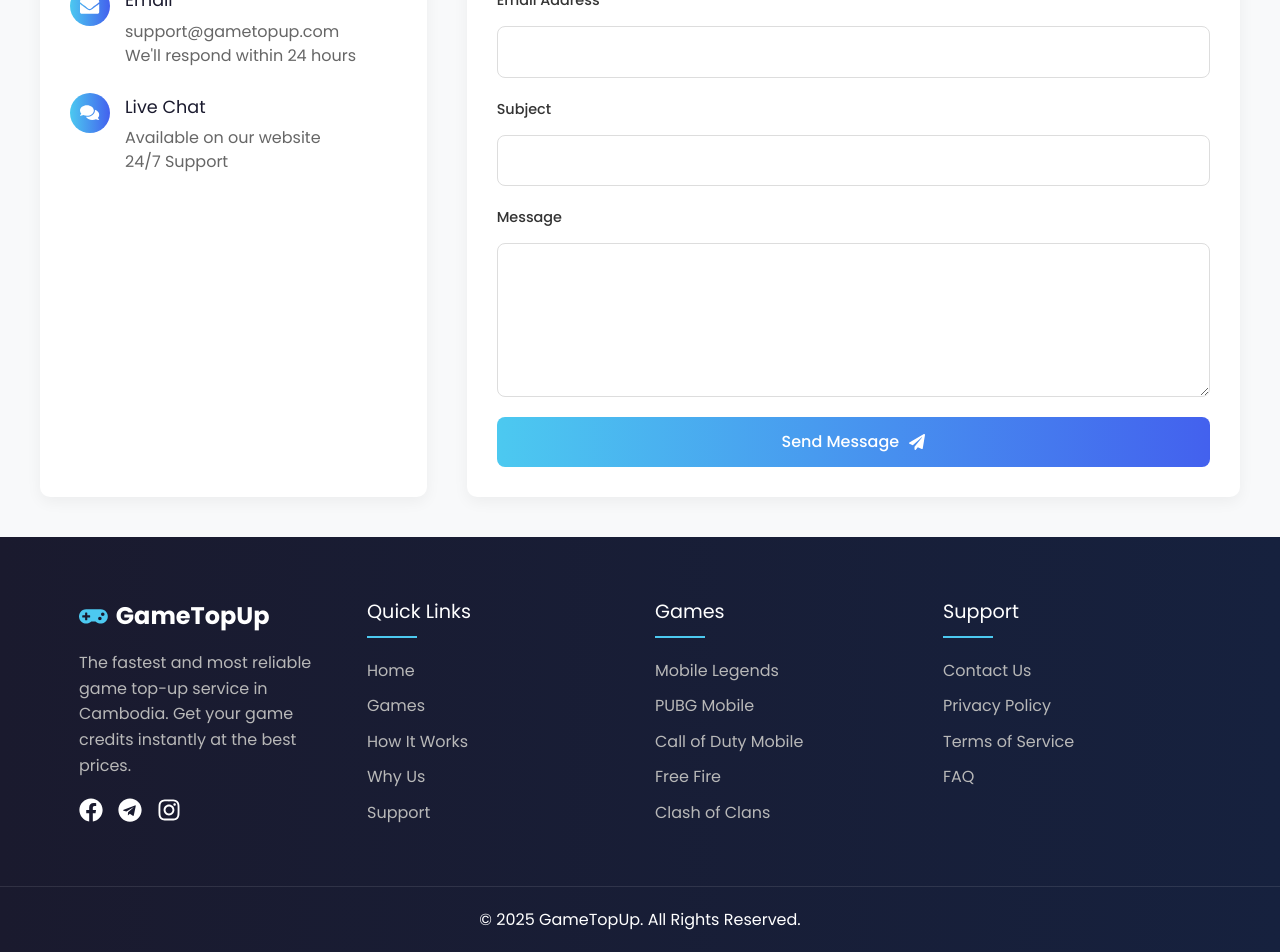
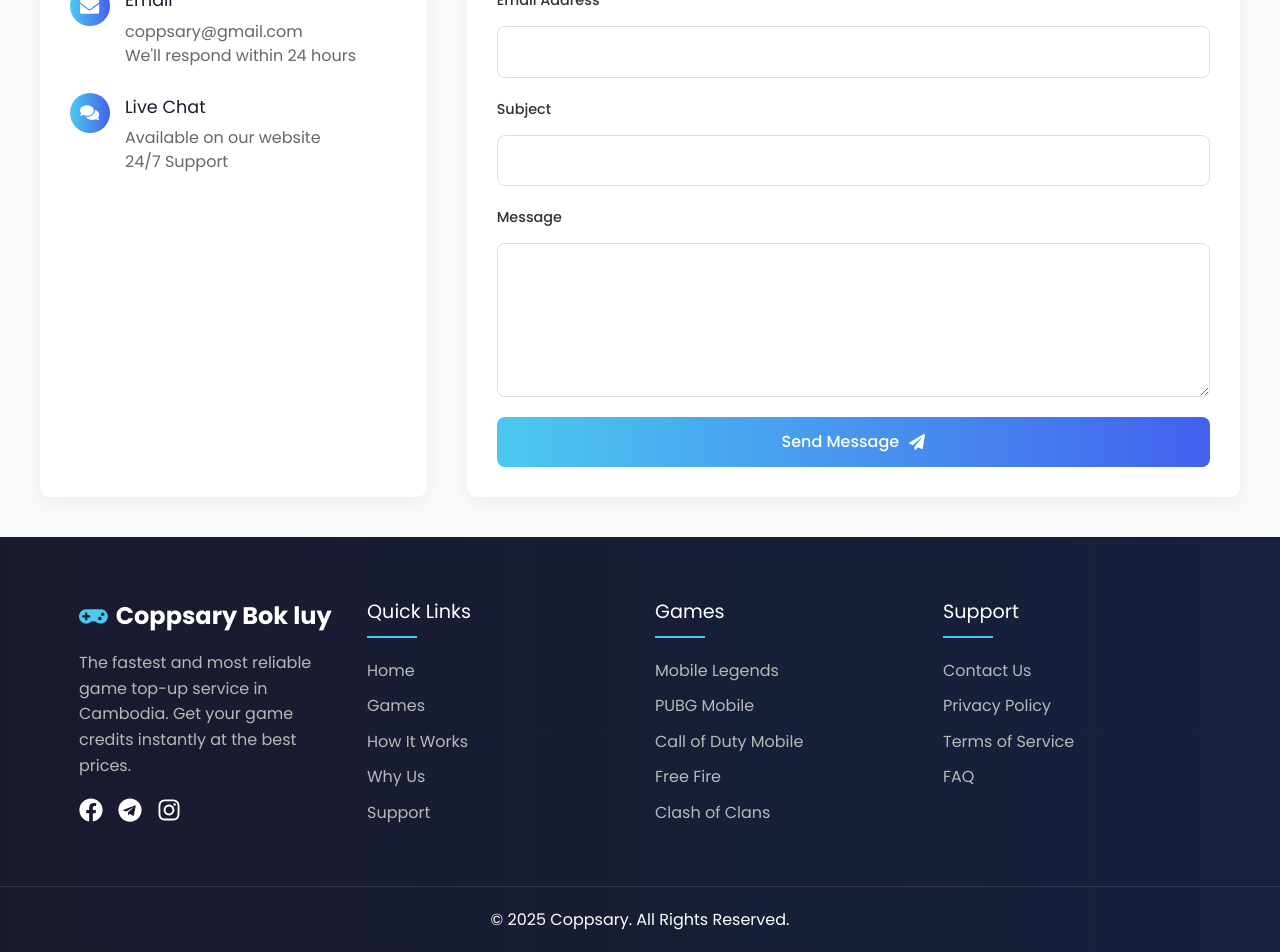
Before and after one commit to Nhaaa4/TopUp, a React (Vite) app: page /support in a window 1280 px wide. Shown: the part 540-1492 px from the top of the page. Built offline with nearby package versions, Linux system fonts and the light colour scheme.

Commit message:
Change title

```diff
--- a/src/components/Footer.jsx
+++ b/src/components/Footer.jsx
@@ -9,7 +9,7 @@ const Footer = () => {
         <div className="footer-section">
           <div className="footer-logo">
             <FaGamepad className="footer-logo-icon" />
-            <span>GameTopUp</span>
+            <span>Coppsary Bok luy</span>
           </div>
           <p className="footer-description">
             The fastest and most reliable game top-up service in Cambodia. Get your game credits instantly at the best
@@ -89,7 +89,7 @@ const Footer = () => {
         </div>
       </div>
       <div className="footer-bottom">
-        <p>&copy; {new Date().getFullYear()} GameTopUp. All Rights Reserved.</p>
+        <p>&copy; {new Date().getFullYear()} Coppsary. All Rights Reserved.</p>
       </div>
     </footer>
   )
--- a/src/pages/SupportPage.jsx
+++ b/src/pages/SupportPage.jsx
@@ -110,7 +110,7 @@ const SupportPage = () => {
                 </div>
                 <div className="contact-details">
                   <h3>Email</h3>
-                  <p>support@gametopup.com</p>
+                  <p>coppsary@gmail.com</p>
                   <p>We'll respond within 24 hours</p>
                 </div>
               </div>
```
